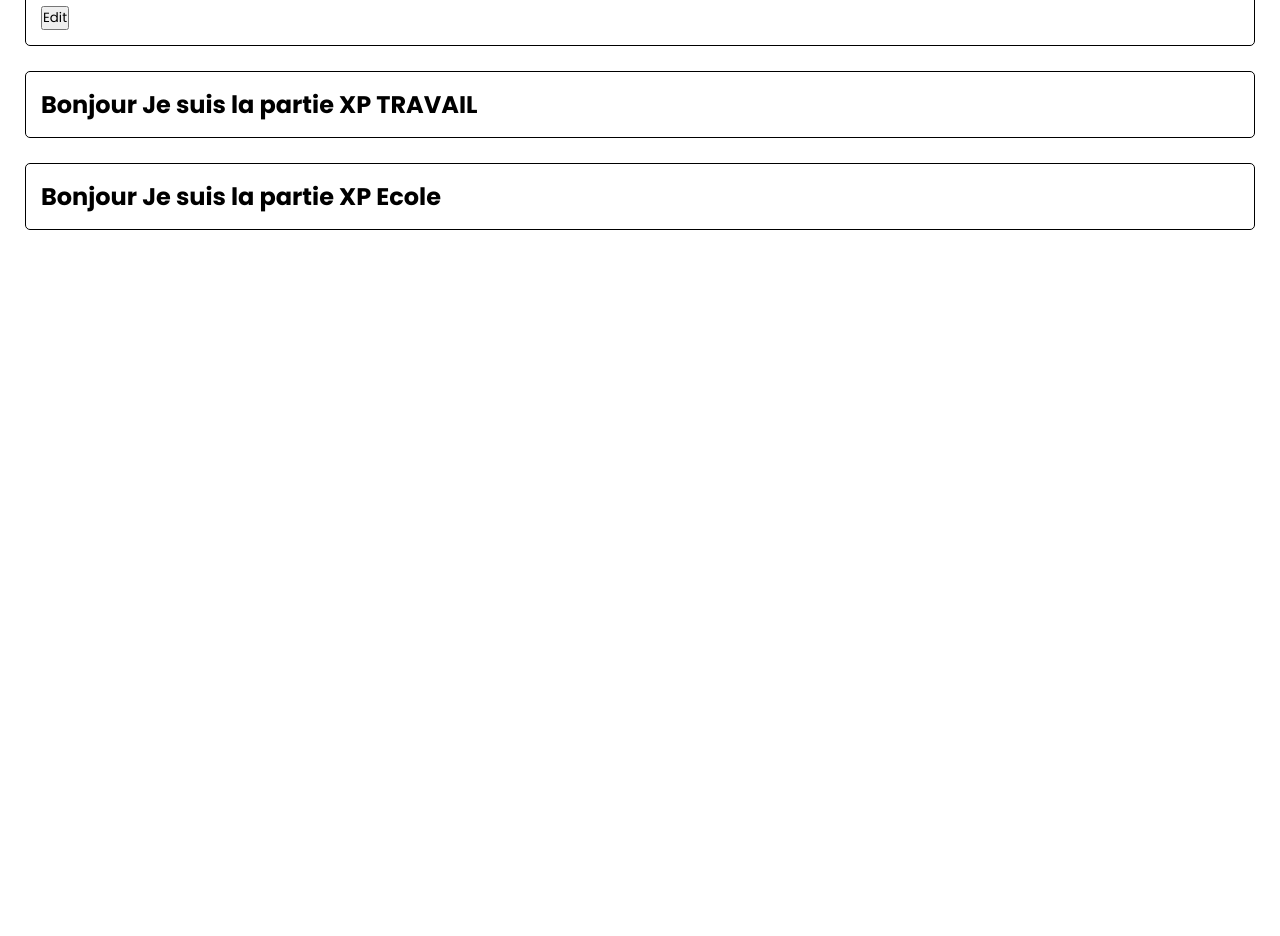
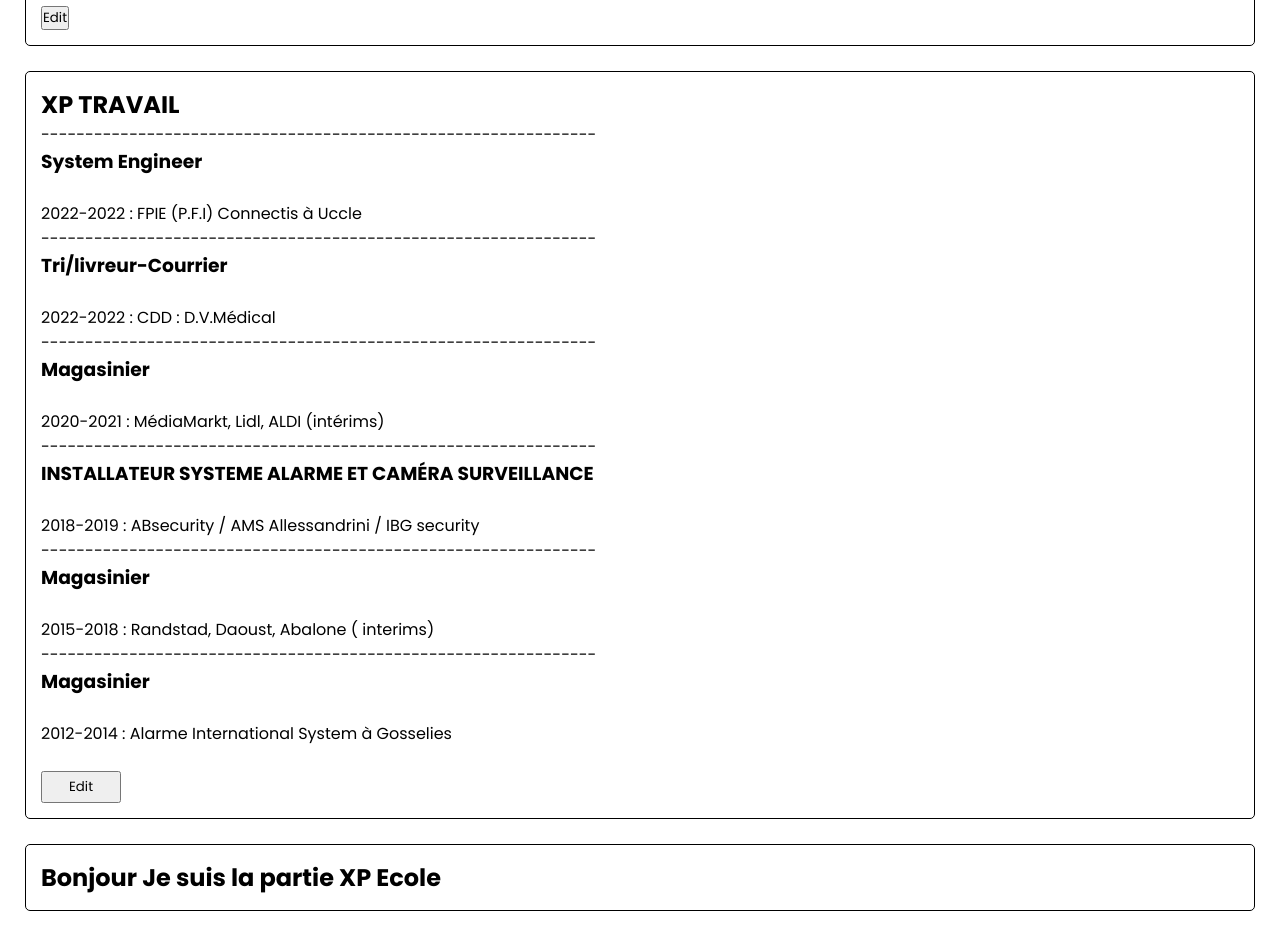
Before and after one commit to jean-christophe-cartiaux/C.V, a React (Vite) app: page / in a window 1280 px wide. Shown: the part 220-1156 px from the top of the page. Before the commit the page ends 800 px from the top, so only its background shows below. Built offline with nearby package versions, Linux system fonts and the light colour scheme.

Commit message:
projet C.V (En Cours)

```diff
--- a/src/Components/ExperienceTravail/XpTravail.css
+++ b/src/Components/ExperienceTravail/XpTravail.css
@@ -5,3 +5,11 @@
     padding: 15px;
     margin: 25px;
 }
+
+.btn{
+    height: 2rem;
+    width: 5rem;
+}
+.inputLargeur{
+    width:25rem
+}
--- a/src/Components/ExperienceTravail/XpTravail.jsx
+++ b/src/Components/ExperienceTravail/XpTravail.jsx
@@ -2,9 +2,88 @@ import React,{useState} from 'react'
 import'./XpTravail.css'
 
 const XpTravail=()=>{
+    const [editMode,setEditMode]=useState(false);
+
+    const [experiences,setExperiences]=useState([
+        {
+            titre:'System Engineer',
+            annee:'2022-2022',
+            description:'FPIE (P.F.I) Connectis à Uccle'
+        },
+        {
+            titre:'Tri/livreur-Courrier',
+            annee:'2022-2022',
+            description:'CDD : D.V.Médical'
+        },
+        {
+            titre:'Magasinier',
+            annee:'2020-2021',
+            description:'MédiaMarkt, Lidl, ALDI (intérims)'
+        },
+        {
+            titre:'INSTALLATEUR SYSTEME ALARME ET CAMÉRA SURVEILLANCE',
+            annee:'2018-2019',
+            description:'ABsecurity / AMS Allessandrini / IBG security'
+        },
+        {
+            titre:'Magasinier',
+            annee:'2015-2018',
+            description:'Randstad, Daoust, Abalone ( interims)'
+        },
+        {
+            titre:'Magasinier',
+            annee:'2012-2014',
+            description:'Alarme International System à Gosselies'
+        },
+    ])
+
+    const handleSubmit=(e)=>{
+        e.preventDefault();
+        setEditMode(false);
+    }
+    const handleEdit=()=>{
+        setEditMode(true);
+    }
+    const handleChange=(index,key,value)=>{
+        const updateExperience=[...experiences];
+        updateExperience[index][key]=value;
+        setExperiences(updateExperience);
+    }
     return(
         <div className="global">
-            <h2>Bonjour Je suis la partie XP TRAVAIL</h2>
+            <h2>XP TRAVAIL</h2>
+            {experiences.map((experience,index)=>(
+                <div key={index}>
+
+            {editMode ?(
+                <form onSubmit={handleChange}>
+                    <input type="text" placeholder="Titre" value={experience.titre} onChange={(e) => handleChange(index,'titre',e.target.value)}/>
+                    <input type="text" placeholder="Année" value={experience.annee} onChange={(e) => handleChange(index,'annee',e.target.value)}/>
+                    <input className='inputLargeur' type="text" placeholder="Description" value={experience.description} onChange={(e) => handleChange(index,'description',e.target.value)}/>
+                </form>
+            ) : (
+                <div>
+                    <p>---------------------------------------------------------------</p>
+                    <h3 className='textLigne'>{experience.titre}</h3>
+                    <br/>
+                    <p>{experience.annee} : {experience.description}</p>
+
+
+                </div>
+            )}
+        </div>
+            ))}
+            {editMode ? (
+                <>
+                    <br/>
+                <button type="submit" onClick={handleSubmit} className='btn'>Submit</button>
+                </>
+            ) : (
+                <>
+                    <br/>
+                <button onClick={handleEdit} className='btn'>Edit</button>
+                </>
+            )}
         </div>
     )
 }
```
